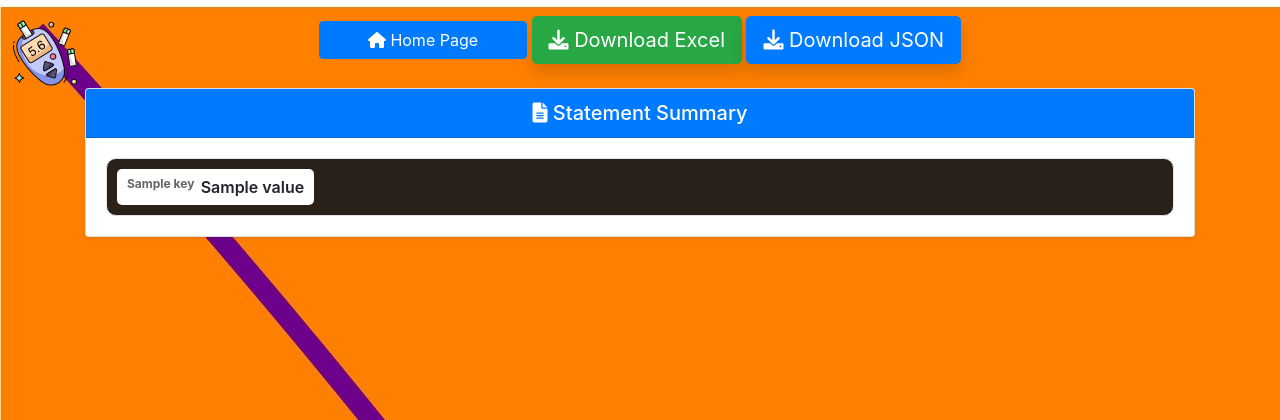
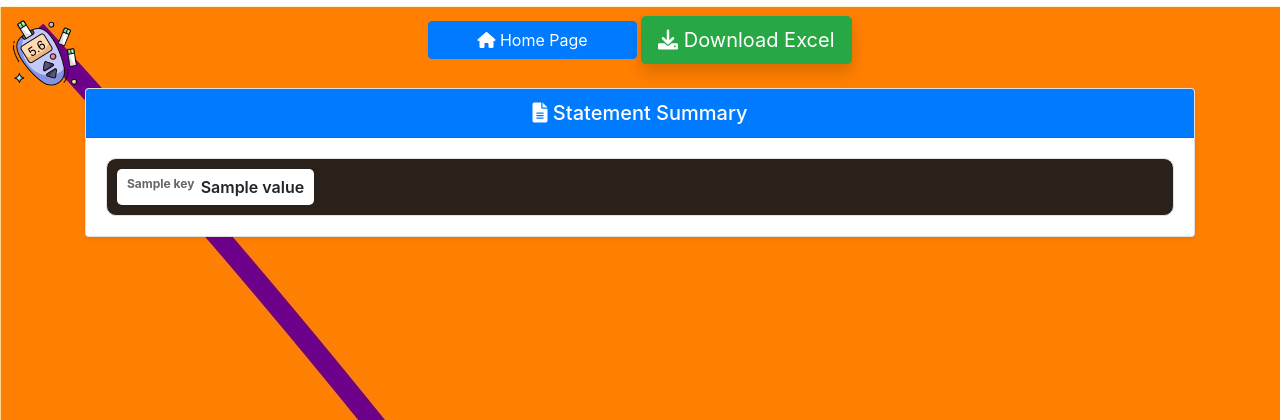
Before and after one commit to rojuadeyemi/statementanalyzer, a Flask app: template templates/after.html in a window 1280 px wide. Shown: the top 420 px of the page. Run offline with Flask 3, Linux system fonts and the light colour scheme; the template is opened without the code that fills it: most values are stand-ins (such as "Sample title", 1, 10 or a date in 2020); some libraries are stand-ins or nearby versions.

Commit message:
Remove JSON download button from after.html
Removed the JSON download button from the after.html template.

```diff
--- a/templates/after.html
+++ b/templates/after.html
@@ -29,11 +29,6 @@
     <a href="{{ url_for('download', job_id=job_id) }}"
        class="btn btn-success btn-lg shadow">
         <i class="fas fa-download"></i> Download Excel
-    </a>
-
-    <a href="{{ url_for('download_json', job_id=job_id) }}"
-       class="btn btn-primary btn-lg shadow">
-        <i class="fas fa-download"></i> Download JSON
     </a>
 
 </div>
```
